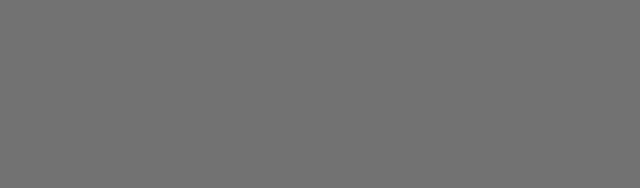
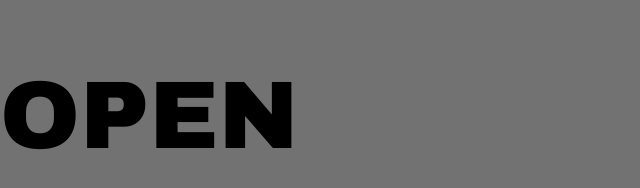
Before and after one commit to johnedisc/times_up, a website: page src/app.html in a window 1280 px wide. Shown: the whole page, without its empty margins (0-640 px from the left). Drawn offline with Linux system fonts and the light colour scheme.

Commit message:
update container
css rules

```diff
--- a/src/css/container.css
+++ b/src/css/container.css
@@ -7,5 +7,11 @@
   width: 100%;
   height: 100%;
   background-color: var(--bg-start-screen);
-  color: white;
+  color: var(--primary-font-color);
+  font-family: var(--primary-font);
 }
+
+.start-screen {
+  font-size: 6em;
+  font-weight: 400;
+}
--- a/src/css/variables.css
+++ b/src/css/variables.css
@@ -1,5 +1,6 @@
 :root {
   --bg-start-screen: #727272;
   --bg-count-down: #FF6160;
-
+  --primary-font-color: #000000;
+  --primary-font: 'Arial Black', sans-serif;
 }
--- a/src/ts/index.js
+++ b/src/ts/index.js
@@ -1,9 +1,12 @@
-var printNumber = function () {
-    var div = document.createElement('div');
-    div.innerHTML = '6';
-    div.classList.add;
-    document.querySelector('#container');
+var buildStartScreen = function () {
+    var _a;
+    var h1 = document.createElement('h1');
+    h1.innerHTML = 'OPEN';
+    h1.classList.add('start-screen');
+    (_a = document.querySelector('#container')) === null || _a === void 0 ? void 0 : _a.appendChild(h1);
 };
 window.addEventListener('load', function (event) {
-    console.log('this is the main event: ', event);
+    screen.orientation.lock("landscape");
+    console.log('is this is the main event: ', event);
+    buildStartScreen();
 });
```
Also changed, not shown: src/ts/index.ts (+8 -7 lines).
